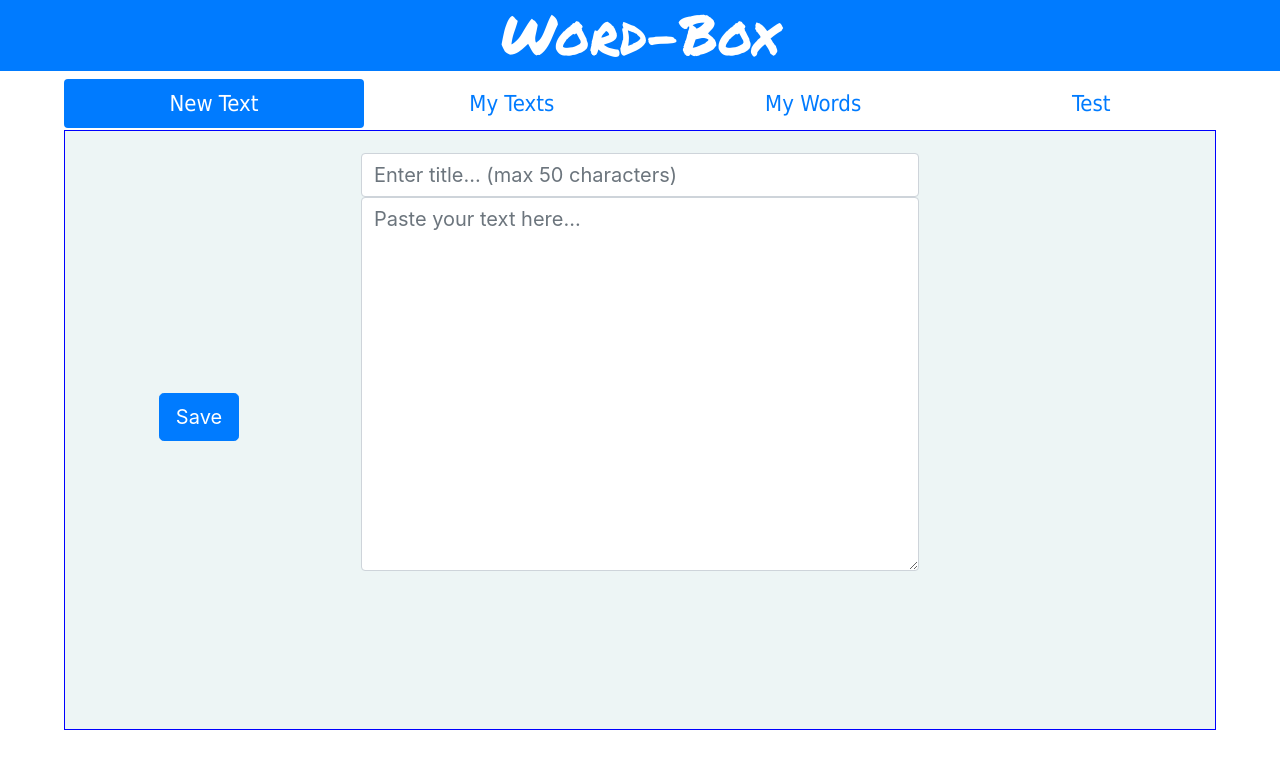
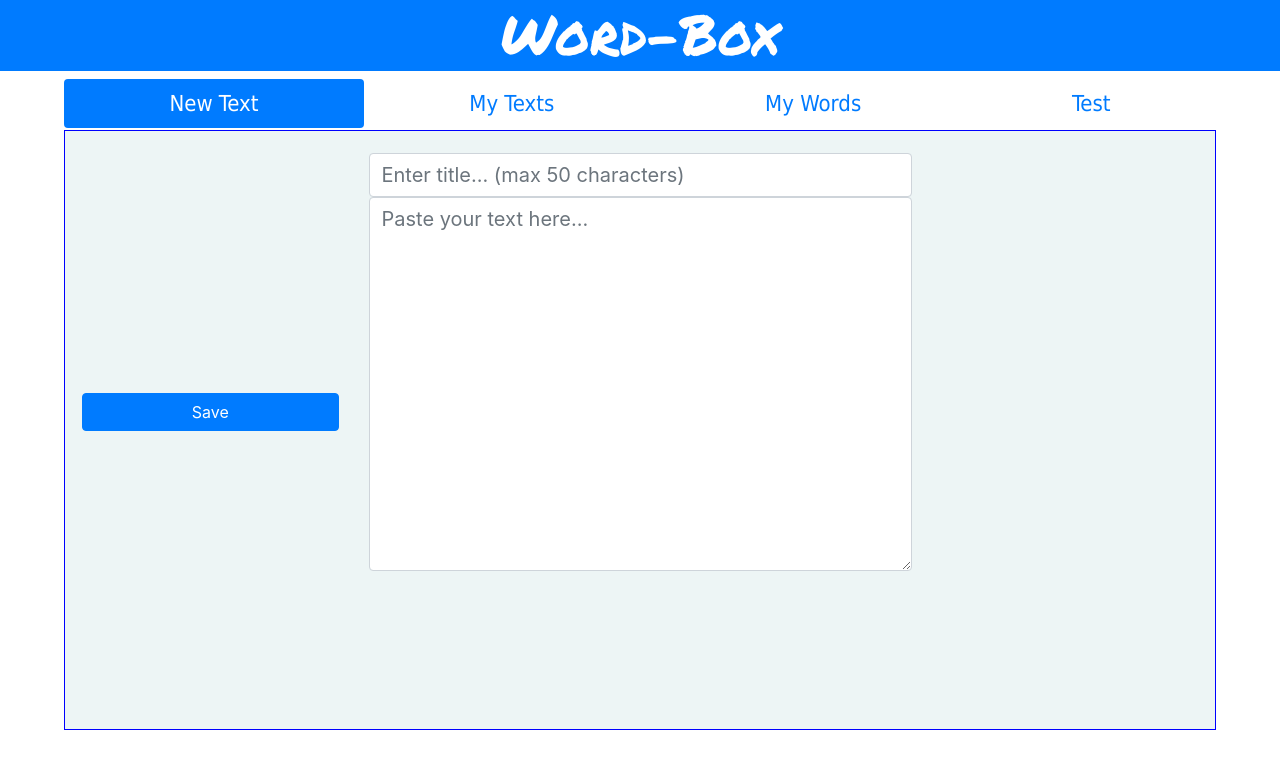
Before and after one commit to tommcandrew/Word-Box, a React (Create React App) app: page / in a window 1280 px wide. Both pictures are taken after a click on the tab "New Text". Shown: the top 768 px of the page. Built offline with nearby package versions, Linux system fonts and the light colour scheme.

Commit message:
make grabbed text line more readable

```diff
--- a/src/Components/Reader.js
+++ b/src/Components/Reader.js
@@ -198,11 +198,9 @@ class Reader extends React.Component {
 
             return (
                 <div className='wrapper'>
-                    <div className='row flex'>
+                    <div className='flex'>
                         <div className='col-lg-3 button-area'>
-                            <div className='btn-group-vertical'>
-                                <Button variant='primary' onClick={this.saveText} className='button button-top btn-lg'>Save</Button>
-                            </div>
+                            <Button variant='primary' block onClick={this.saveText} >Save</Button>
                         </div>
                         <div id='main-area' className="form-group main-area col-lg-6">
                             <input maxLength='50' className="form-control text-area" ref="myTitleArea" placeholder='Enter title... (max 50 characters)' onChange={this.handleChangeTitle} value={this.state.currentTitle}></input>
@@ -262,11 +260,13 @@ class Reader extends React.Component {
 
             return (
                 <div className='wrapper'>
-                    <div>
-
-                            <GrabbedText title={this.props.title} text={this.props.text} knownWords={this.props.knownWords} editText={this.editSavedText} deleteText={this.deleteText}/>
-
-                    </div>
+                    <GrabbedText
+                      title={this.props.title}
+                      text={this.props.text}
+                      knownWords={this.props.knownWords}
+                      editText={this.editSavedText}
+                      deleteText={this.deleteText}
+                    />
                 </div>
             )
     }
```
